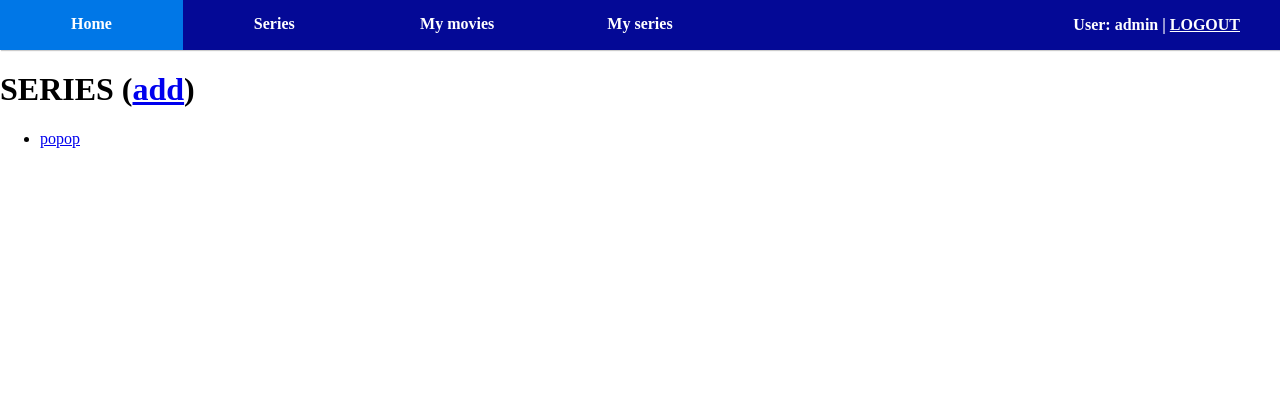
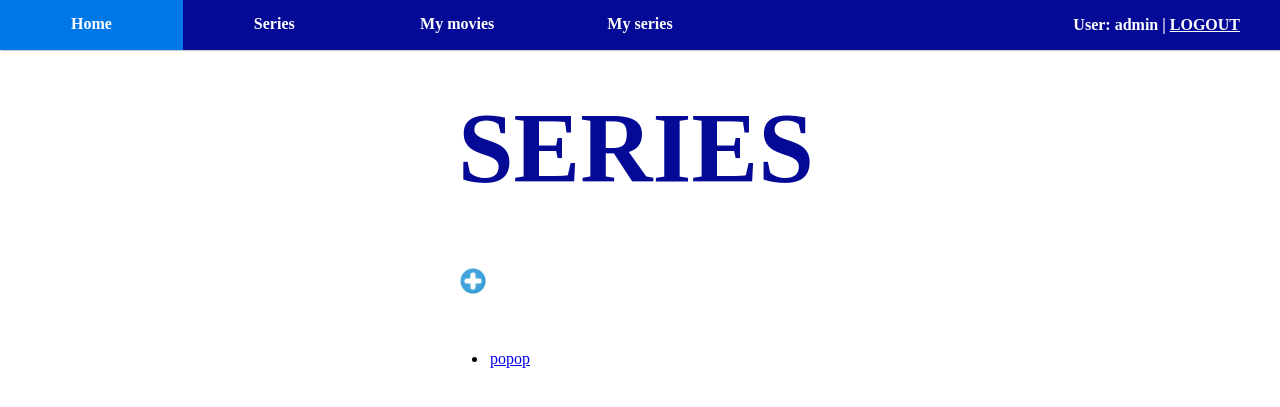
Before and after one commit to alejandroclavera/project_web2, a Django app: page /fakefilmsweb/serie/list in a window 1280 px wide. Shown: the top 407 px of the page. Run offline with Django 3.2, Linux system fonts and the light colour scheme; a user stored in the database is signed in; data comes from the database, SQL or seed files in the repository; both versions use the stored data as it was after the commit; some libraries are stand-ins or nearby versions.

Commit message:
Crear episodio y algo mas de css

```diff
--- a/fakefilmsweb/models.py
+++ b/fakefilmsweb/models.py
@@ -62,6 +62,9 @@ class Episode(models.Model):
     def __str__(self):
         return self.name
 
+    def get_absolute_url(self):
+        return reverse('fakefilmsweb:serie_list')
+
 # Model User Movie List
 class UsersMovieList(models.Model):
     user = models.ForeignKey(User, default=1, on_delete=models.CASCADE)
--- a/fakefilmsweb/static/style/base.css
+++ b/fakefilmsweb/static/style/base.css
@@ -45,15 +45,6 @@ body{
     margin-bottom: 20px;
 }
 
-.add{
-    color: #009EE9;
-    font-size: 30px;
-}
-
-.add:hover{
-    color: #004BCC;
-}
-
 .list{
     padding-left: 20px;
 }
@@ -73,3 +64,9 @@ body{
     border-style: none;
     padding: 8px;
 }
+
+.center{
+    margin-left:auto;
+    margin-right: auto;
+    width: 30%;
+}
--- a/fakefilmsweb/templates/fakefilmsweb/form.html
+++ b/fakefilmsweb/templates/fakefilmsweb/form.html
@@ -4,7 +4,9 @@
 <script src="{% static "js/autocompleteMovies.js" %}"></script>
 {% endblock %}
 {% block content %}
-    <form style="padding: 20px;"method="post" enctype="multipart/form-data" action="">
+    <div class="center">
+        <h1 class="title">New Movie</h1>
+      <form style="padding: 20px;"method="post" enctype="multipart/form-data" action="">
         {% csrf_token %}
         <table>
             {{ form.as_table }}
@@ -12,5 +14,7 @@
         <input class="action-button" style=" margin-top: 20px;
         margin-left: 235px;" type="submit" value="Submit"/>
     </form>
+    </div>
+
 
 {% endblock %}
--- a/fakefilmsweb/templates/fakefilmsweb/movie_list.html
+++ b/fakefilmsweb/templates/fakefilmsweb/movie_list.html
@@ -1,6 +1,8 @@
 {% extends "fakefilmsweb/base.html" %}
 {% block content %}
 {% load static %}
+
+<div class="center">
     <h1 class="title">
     MOVIES
     {% if user.is_authenticated %}  <a href="{% url 'fakefilmsweb:create_movie' %}"><img src="{% static "/images/add.jpg" %}" style="height: 30px; width: 30px;"></img></a>{% endif %}
@@ -15,4 +17,5 @@ MOVIES
         {% empty %}<li>Sorry, no movies registered yet.</li>
         {% endfor %}
     </ul>
+</div>
 {% endblock %}
--- a/fakefilmsweb/templates/fakefilmsweb/serie_list.html
+++ b/fakefilmsweb/templates/fakefilmsweb/serie_list.html
@@ -1,14 +1,18 @@
 {% extends "fakefilmsweb/base.html" %}
+{%load static %}
 {% block content %}
-<h1>
+<div class="center">
+    <h1 class="title">
         SERIES
-    {% if user.is_authenticated %}(<a href="{% url 'fakefilmsweb:create_serie' %}">add</a>){% endif %}
+        {% if user.is_authenticated %}<a href="{% url 'fakefilmsweb:create_serie' %}"><img src="{% static "/images/add.jpg" %}" style="height: 30px; width: 30px;"></img></a>{% endif %}
     </h1>
-<ul>
+    <ul class="list">
         {% for serie in serie_list %}
-        <li><a href="{% url 'fakefilmsweb:info_serie' serie.id %}">
+            <li class="list-element"><a href="{% url 'fakefilmsweb:info_serie' serie.id %}">
                 {{ serie.serie_name }}</a></li>
         {% empty %}<li>Sorry, no movies registered yet.</li>
         {% endfor %}
     </ul>
+</div>
+
 {% endblock %}
--- a/fakefilmsweb/urls.py
+++ b/fakefilmsweb/urls.py
@@ -2,7 +2,7 @@ from django.contrib import admin
 from django.urls import path
 from django.views.generic import DetailView, ListView
 from fakefilmsweb.models import Movie, Serie
-from fakefilmsweb.views import CreateMovie, InfoMovie, LoginRequiredCheckIsOwnerUpdateView, delete_movie, CreateSerie, InfoSerie, delete_serie
+from fakefilmsweb.views import CreateMovie, InfoMovie, LoginRequiredCheckIsOwnerUpdateView, delete_movie, CreateSerie, InfoSerie, delete_serie, CreateEpisode, delete_episode
 from fakefilmsweb.forms import MovieForm, SerieForm
 
 app_name = 'fakefilmsweb'
@@ -42,5 +42,7 @@ urlpatterns = [
         name='serie_edit'
     ),
     path('serie/<int:pk>/delete', delete_serie, name='serie_delete'),
-    #path('serie/<int:pk>/episode/')
+    #Episodes paths
+    path('serie/<int:pk>/episode/create', CreateEpisode.as_view(),name='episode_create'),
+    path('serie/<int:pkr>/episode/<int:pk>/delete', delete_episode, name='episode_delete'),
 ]
```
Also changed, not shown: fakefilmsweb/forms.py (+6 -1 lines), fakefilmsweb/views.py (+21 -2 lines), templates/registration/login.html (+10 -3 lines), db.sqlite3. Lines whose indentation alone changed are shown as unchanged.
